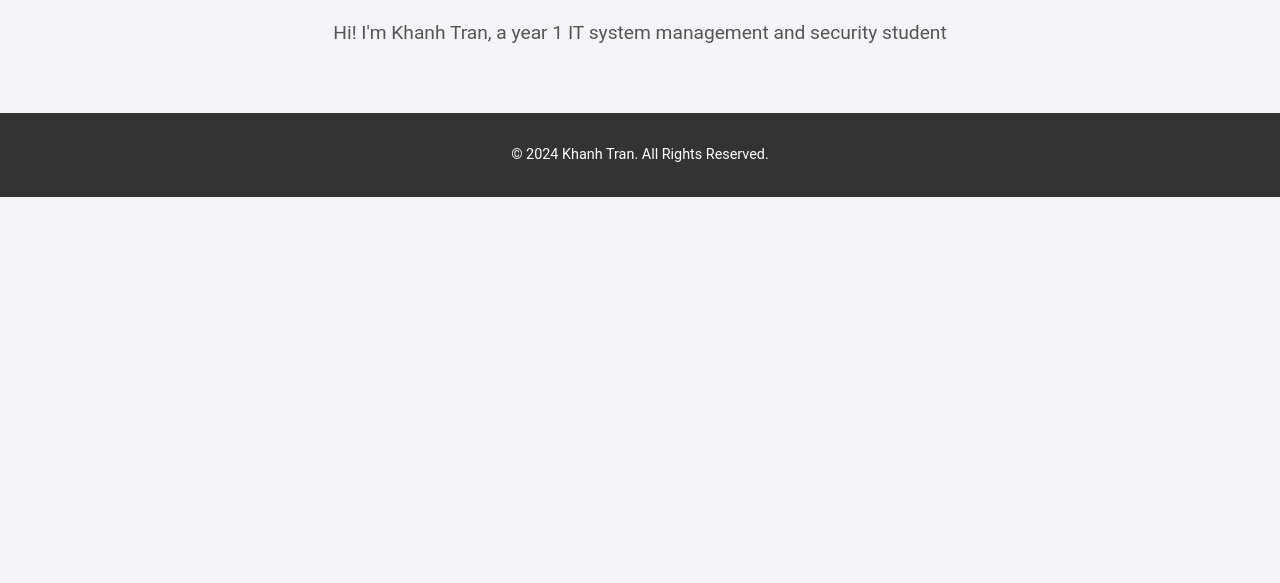
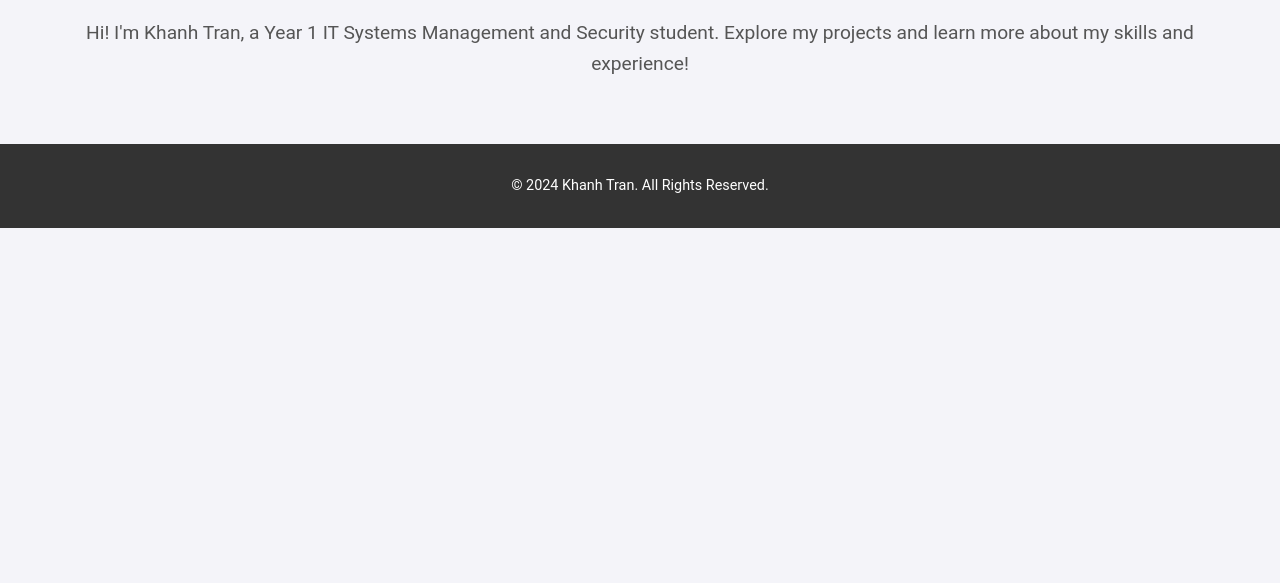
Before and after one commit to Vcab3011/WebBuild5, a plain HTML site: page index.html in a window 1280 px wide. Shown: the part 217-800 px from the top of the page. Drawn offline with Linux system fonts and the light colour scheme.

Commit message:
Update index.html

```diff
--- a/index.html
+++ b/index.html
@@ -21,7 +21,9 @@
     <main class="g-main">
         <section class="g-home-intro">
             <h1>Welcome to My Portfolio</h1>
-            <p>Hi! I'm Khanh Tran, a year 1 IT system management and security student
+            <p>Hi! I'm Khanh Tran, a Year 1 IT Systems Management and Security student.
+               Explore my projects and learn more about my skills and experience!</p>
+        </section>
     </main>
 
     <footer class="g-footer">
```
